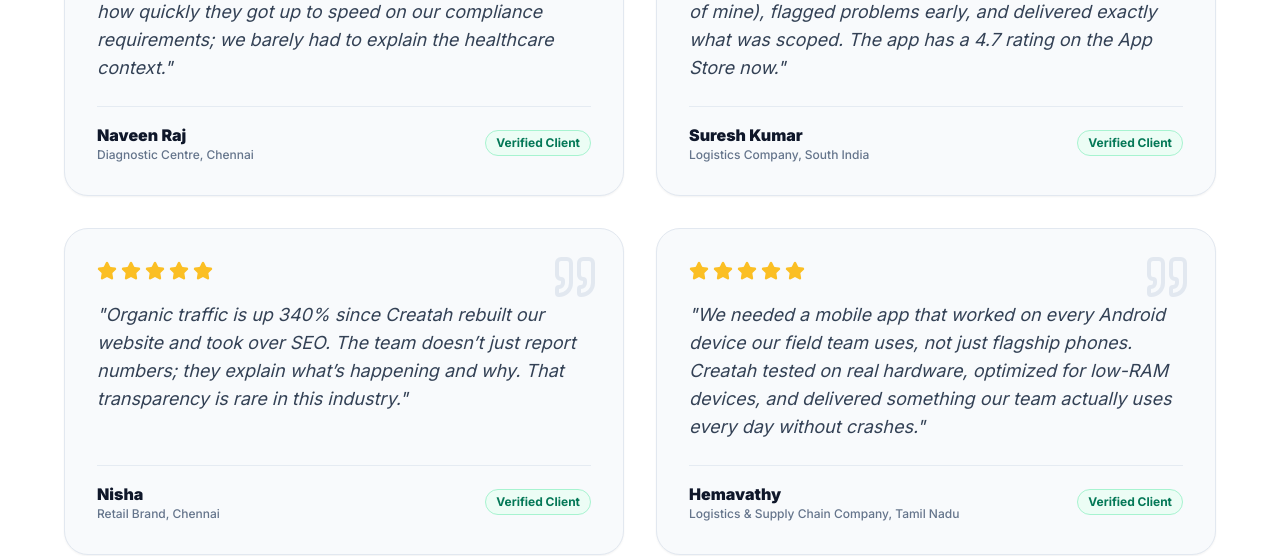
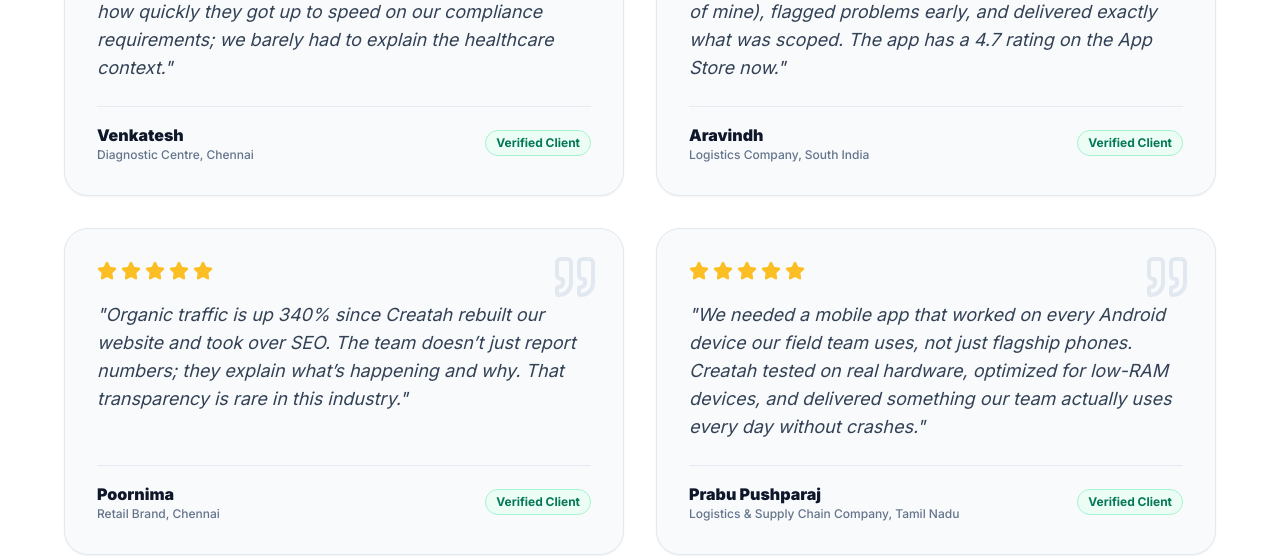
Before and after one commit to Aravindh-Developer04/Creatah, a React (Vite) app: page / in a window 1280 px wide. Shown: the part 6340-6896 px from the top of the page. Built offline with nearby package versions, Linux system fonts and the light colour scheme.

Commit message:
Update testimonials authors in creatahContent.js

```diff
--- a/src/data/creatahContent.js
+++ b/src/data/creatahContent.js
@@ -170,25 +170,25 @@
 
 export const TESTIMONIALS = [
   {
-    author: 'Naveen Raj',
+    author: 'Venkatesh',
     company: 'Diagnostic Centre, Chennai',
     quote: 'Creatah delivered our patient portal in 14 weeks, on schedule and within budget. What surprised us most was how quickly they got up to speed on our compliance requirements; we barely had to explain the healthcare context.',
     rating: 5,
   },
   {
-    author: 'Suresh Kumar',
+    author: 'Aravindh',
     company: 'Logistics Company, South India',
     quote: 'We’d been burned by two agencies before we found Creatah. They pushed back on bad ideas (including some of mine), flagged problems early, and delivered exactly what was scoped. The app has a 4.7 rating on the App Store now.',
     rating: 5,
   },
   {
-    author: 'Nisha',
+    author: 'Poornima',
     company: 'Retail Brand, Chennai',
     quote: 'Organic traffic is up 340% since Creatah rebuilt our website and took over SEO. The team doesn’t just report numbers; they explain what’s happening and why. That transparency is rare in this industry.',
     rating: 5,
   },
   {
-    author: 'Hemavathy',
+    author: 'Prabu Pushparaj',
     company: 'Logistics & Supply Chain Company, Tamil Nadu',
     quote: 'We needed a mobile app that worked on every Android device our field team uses, not just flagship phones. Creatah tested on real hardware, optimized for low-RAM devices, and delivered something our team actually uses every day without crashes.',
     rating: 5,
```
